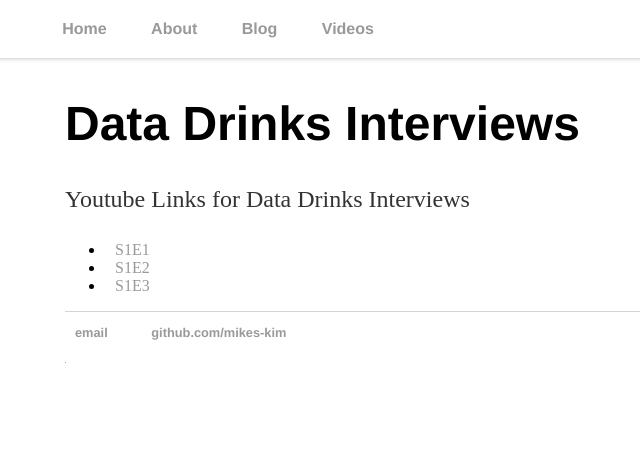
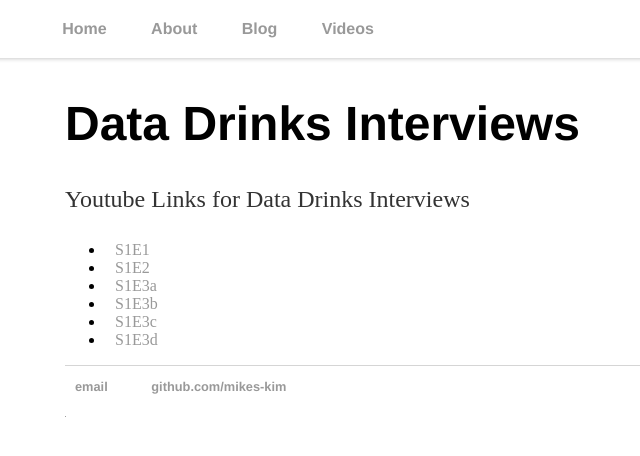
Before and after one commit to mikes-kim/mikes-kim.github.io, a Jekyll site: the page built from videos/index.html, in a window 1280 px wide. Shown: the top 456 px of the page, without its empty margins (127-767 px from the left). Built offline with Jekyll 4.4.1, drawn with Linux system fonts in a browser that asks for light colours; grey boxes are pictures that could not be loaded.

Commit message:
Update index.html

```diff
--- a/videos/index.html
+++ b/videos/index.html
@@ -9,6 +9,9 @@ title: Data Drinks Interviews
 			<ul class="contacts">
 				<li><a href="https://www.youtube.com/watch?v=rgf8zRG38vM">S1E1</a></li>
 				<li><a href="https://www.youtube.com/watch?v=yqVlCUQMbLs">S1E2</a></li>
-				<li><a href="https://www.livecoding.tv/video/icdm2015workshop/">S1E3</a></li>
+				<li><a href="https://www.livecoding.tv/video/icdm2015workshop/">S1E3a</a></li>
+				<li><a href="https://www.youtube.com/watch?v=APmF5Kt2w6I">S1E3b</a></li>
+				<li><a href="https://www.youtube.com/watch?v=iMZ6gELGcEA">S1E3c</a></li>
+				<li><a href="https://www.youtube.com/watch?v=1Um4A_v-Ybc">S1E3d</a></li>
 				</ul>
 		</div>
```
